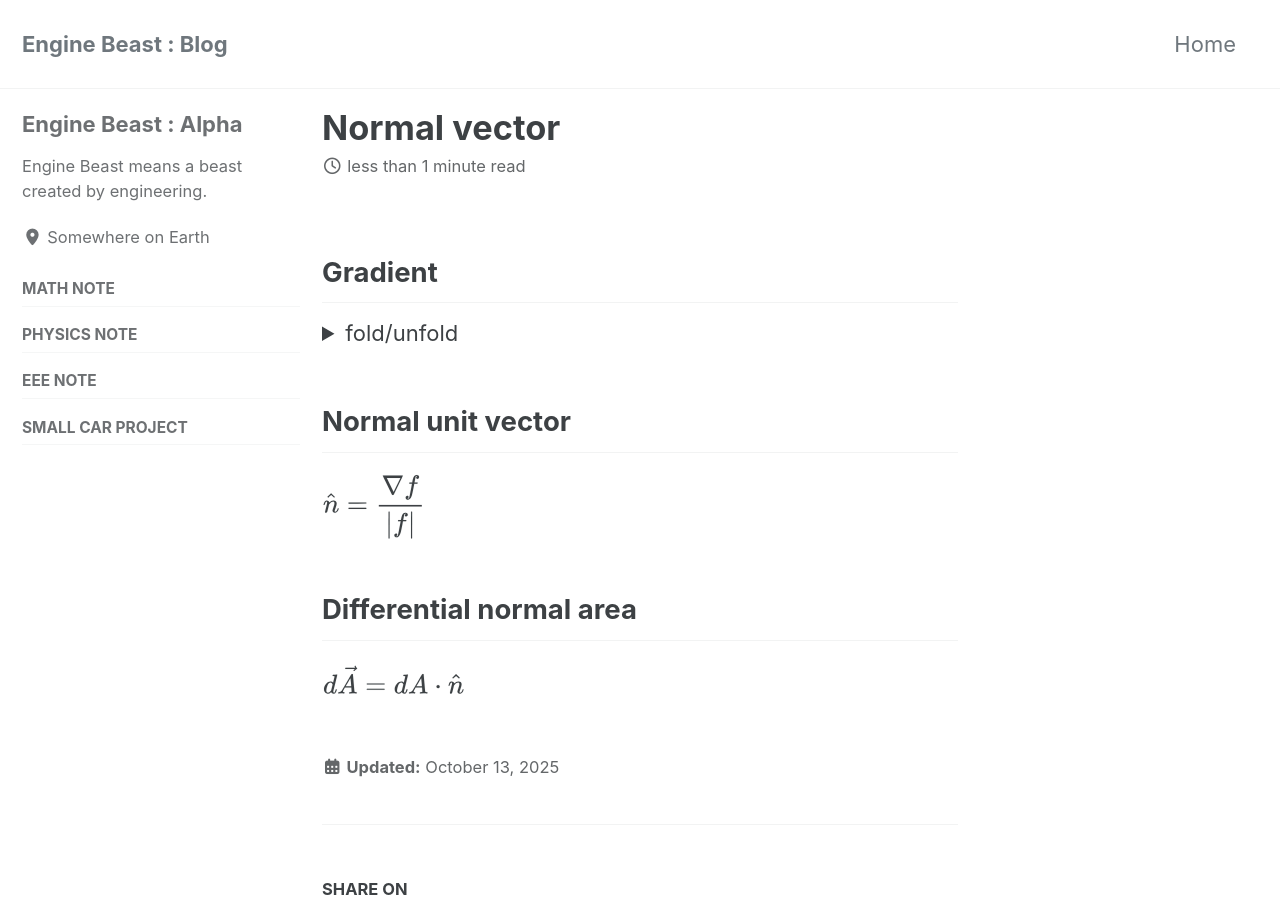
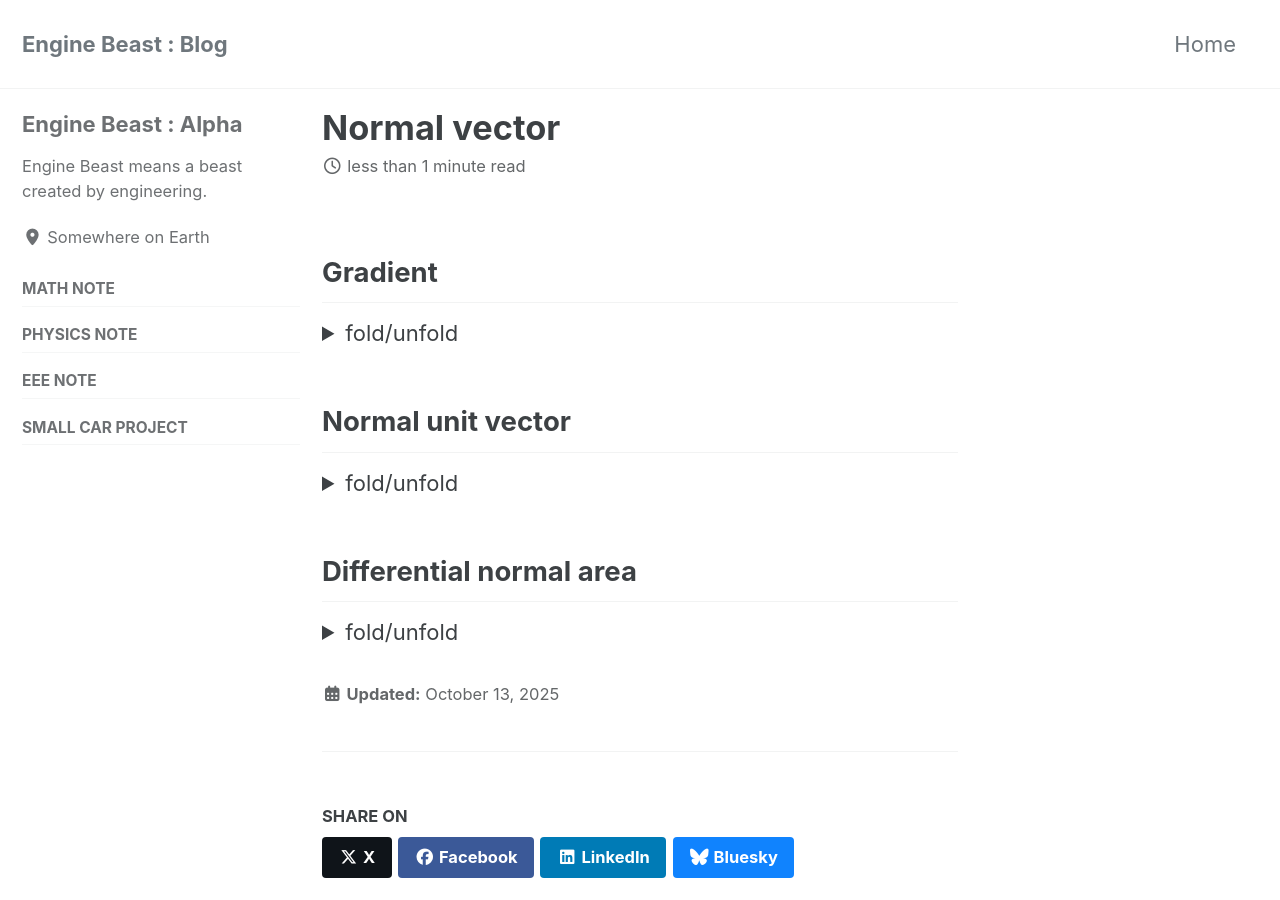
Before and after one commit to enginebeast/enginebeast.github.io, a Jekyll site: the page built from _posts/2025-10-13-normal_vector.html, in a window 1280 px wide and 900 px high. Built offline with Jekyll 4.4.1, drawn with Linux system fonts in a browser that asks for light colours; cached includes are drawn as plain includes.

Commit message:
fold/unfold

```diff
--- a/_posts/2025-10-13-normal_vector.html
+++ b/_posts/2025-10-13-normal_vector.html
@@ -19,15 +19,22 @@ comments: true
 </details>
 
 <h2>Normal unit vector</h2>
+<details>
+    <summary>fold/unfold</summary>
     $$
     \begin{flalign*}
     \hat{n} = \frac{\nabla f}{|f|} &&
     \end{flalign*}
     $$
+</details>
+
 
 <h2>Differential normal area</h2>
+<details>
+    <summary>fold/unfold</summary>
     $$
     \begin{flalign*}
     d \vec{A} = dA \cdot \hat{n} &&
     \end{flalign*}
     $$
+</details>
```
